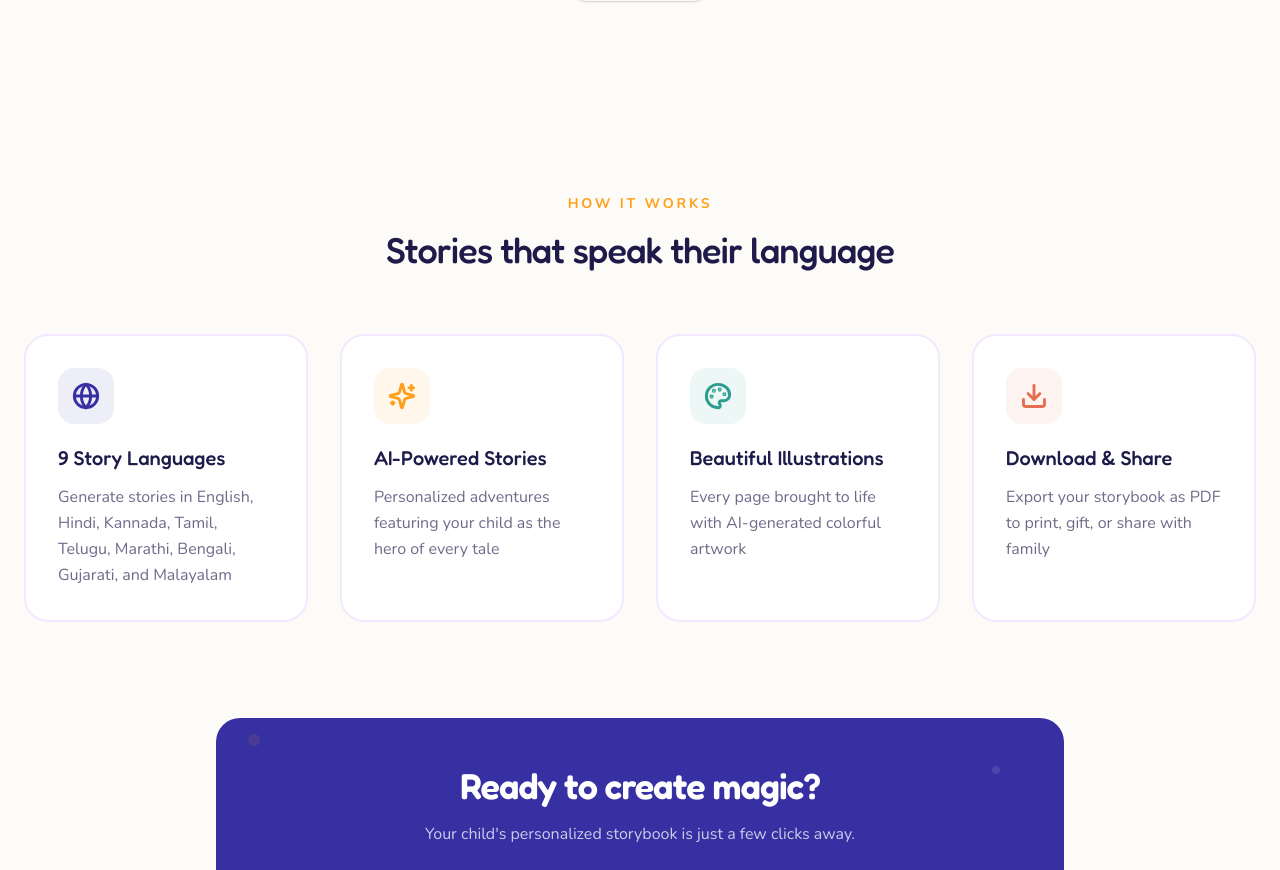
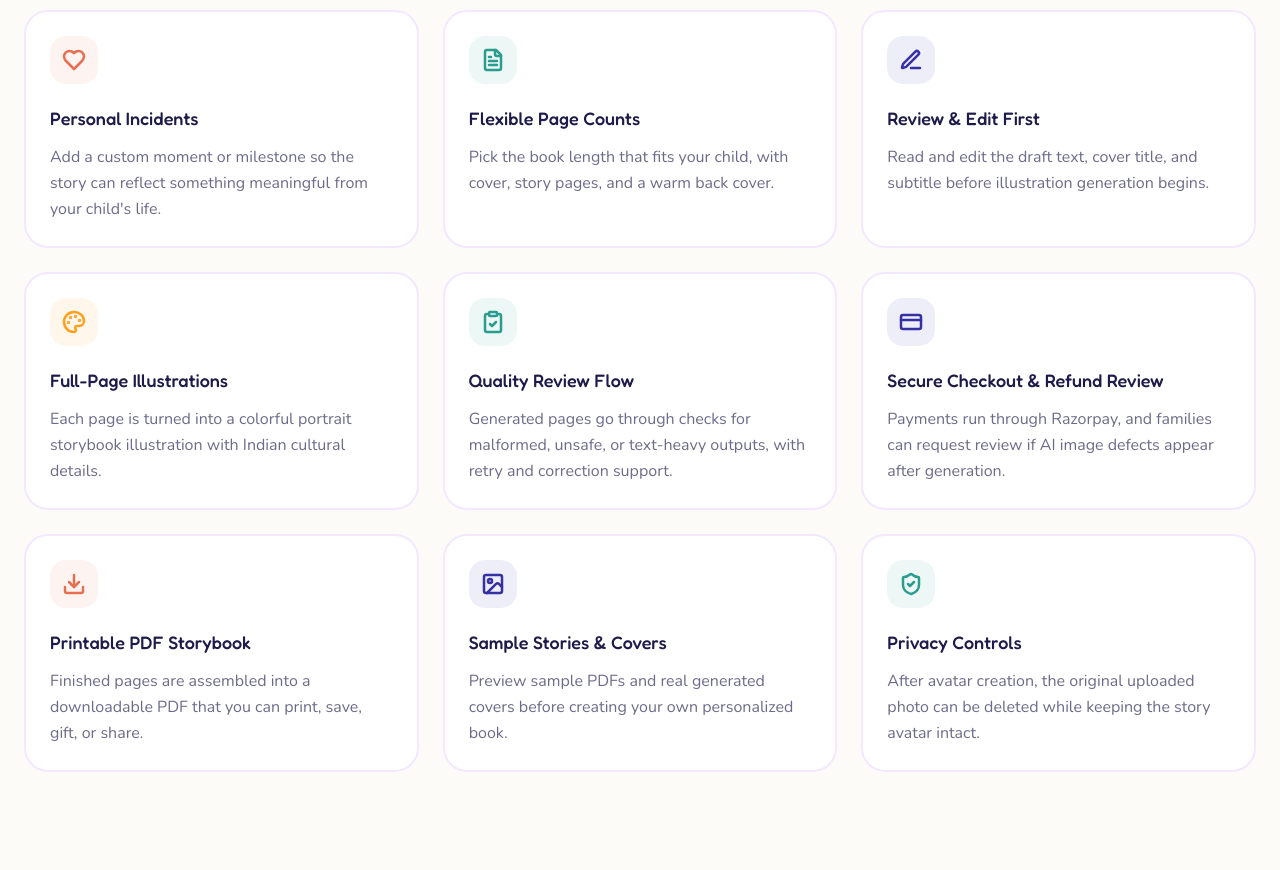
Before and after one commit to achintsetia/tinguTales, a React (Vite) app in the folder webapp/: page / in a window 1280 px wide. Shown: the part 1828-2698 px from the top of the page. Built offline with nearby package versions, Linux system fonts and the light colour scheme; no server answers; the database is empty.

Commit message:
landing page optimized.

```diff
--- a/webapp/src/pages/LandingPage.tsx
+++ b/webapp/src/pages/LandingPage.tsx
@@ -5,35 +5,117 @@ import { addDoc, collection, getDocs, serverTimestamp } from "firebase/firestore
 import AuthModal from "../components/AuthModal";
 import Seo from "../components/Seo";
 import { Button } from "../components/ui/button";
-import { BookOpen, Sparkles, Globe, Palette, Download, Heart } from "lucide-react";
+import {
+  BadgeCheck,
+  BookOpen,
+  ClipboardCheck,
+  CreditCard,
+  Download,
+  Edit3,
+  FileText,
+  Heart,
+  Image,
+  Languages,
+  Palette,
+  ShieldCheck,
+  Sparkles,
+  UserRound,
+  UsersRound,
+} from "lucide-react";
 import { HOMEPAGE_FAQS } from "../content/faqs";
 import { db } from "../firebase";
 import { Analytics } from "../lib/analytics";
 
-const FEATURES = [
+const STORYBOOK_FEATURES = [
   {
-    icon: Globe,
-    title: "9 Story Languages",
-    desc: "Generate stories in English, Hindi, Kannada, Tamil, Telugu, Marathi, Bengali, Gujarati, and Malayalam",
+    icon: UserRound,
+    title: "Child as the Hero",
+    desc: "Create a profile with your child's name, age, and photo so the story is written around them.",
+    color: "#3730A3",
+  },
+  {
+    icon: BadgeCheck,
+    title: "Consistent Hero Look",
+    desc: "A structured character card helps keep the child's face, hair, outfit, and accessories consistent across pages.",
+    color: "#FF9F1C",
+  },
+  {
+    icon: UsersRound,
+    title: "Supporting Character Continuity",
+    desc: "Recurring people, animals, vehicles, objects, and places get visual notes so they stay recognizable through the book.",
+    color: "#2A9D8F",
+  },
+  {
+    icon: Languages,
+    title: "9 Indian Languages",
+    desc: "Create stories in English, Hindi, Kannada, Tamil, Telugu, Marathi, Bengali, Gujarati, and Malayalam, with native-script child name support.",
+    color: "#E76F51",
+  },
+  {
+    icon: BookOpen,
+    title: "Age-Matched Vocabulary",
+    desc: "The story adapts sentence length, rhythm, and vocabulary to the child's age, from toddlers to confident readers.",
     color: "#3730A3",
   },
   {
     icon: Sparkles,
-    title: "AI-Powered Stories",
-    desc: "Personalized adventures featuring your child as the hero of every tale",
+    title: "Themes, Interests & Templates",
+    desc: "Choose interests like space, animals, music, festivals, mythology, bedtime, learning, and special occasions.",
     color: "#FF9F1C",
   },
   {
-    icon: Palette,
-    title: "Beautiful Illustrations",
-    desc: "Every page brought to life with AI-generated colorful artwork",
+    icon: Heart,
+    title: "Personal Incidents",
+    desc: "Add a custom moment or milestone so the story can reflect something meaningful from your child's life.",
+    color: "#E76F51",
+  },
+  {
+    icon: FileText,
+    title: "Flexible Page Counts",
+    desc: "Pick the book length that fits your child, with cover, story pages, and a warm back cover.",
     color: "#2A9D8F",
   },
   {
+    icon: Edit3,
+    title: "Review & Edit First",
+    desc: "Read and edit the draft text, cover title, and subtitle before illustration generation begins.",
+    color: "#3730A3",
+  },
+  {
+    icon: Palette,
+    title: "Full-Page Illustrations",
+    desc: "Each page is turned into a colorful portrait storybook illustration with Indian cultural details.",
+    color: "#FF9F1C",
+  },
+  {
+    icon: ClipboardCheck,
+    title: "Quality Review Flow",
+    desc: "Generated pages go through checks for malformed, unsafe, or text-heavy outputs, with retry and correction support.",
+    color: "#2A9D8F",
+  },
+  {
+    icon: CreditCard,
+    title: "Secure Checkout & Refund Review",
+    desc: "Payments run through Razorpay, and families can request review if AI image defects appear after generation.",
+    color: "#3730A3",
+  },
+  {
     icon: Download,
-    title: "Download & Share",
-    desc: "Export your storybook as PDF to print, gift, or share with family",
+    title: "Printable PDF Storybook",
+    desc: "Finished pages are assembled into a downloadable PDF that you can print, save, gift, or share.",
     color: "#E76F51",
+  },
+  {
+    icon: Image,
+    title: "Sample Stories & Covers",
+    desc: "Preview sample PDFs and real generated covers before creating your own personalized book.",
+    color: "#3730A3",
+  },
+  {
+    icon: ShieldCheck,
+    title: "Privacy Controls",
+    desc: "After avatar creation, the original uploaded photo can be deleted while keeping the story avatar intact.",
+    color: "#2A9D8F",
   },
 ];
 
@@ -317,6 +399,46 @@ export default function LandingPage() {
         )}
       </section>
 
+      {/* Features */}
+      <section className="max-w-7xl mx-auto px-6 py-24">
+        <div className="text-center mb-16">
+          <span className="text-sm uppercase tracking-[0.2em] font-bold text-[#FF9F1C] mb-4 block">
+            Storybook features
+          </span>
+          <h2
+            className="text-2xl sm:text-3xl lg:text-4xl tracking-tight font-medium text-[#1E1B4B]"
+            style={{ fontFamily: "Fredoka" }}
+          >
+            Everything built into a Tingu Tales book
+          </h2>
+          <p className="mt-4 max-w-2xl mx-auto text-[#1E1B4B]/65 leading-relaxed">
+            From character continuity to age-aware writing and printable PDFs, the storybook flow is designed for families who want a polished, personal keepsake.
+          </p>
+        </div>
+        <div className="grid grid-cols-1 md:grid-cols-2 xl:grid-cols-3 gap-6">
+          {STORYBOOK_FEATURES.map((f) => (
+            <div
+              key={f.title}
+              className="bg-white rounded-3xl p-6 border-2 border-[#F3E8FF] card-hover"
+            >
+              <div
+                className="w-12 h-12 rounded-2xl flex items-center justify-center mb-5"
+                style={{ backgroundColor: f.color + "15" }}
+              >
+                <f.icon className="w-6 h-6" style={{ color: f.color }} strokeWidth={2.5} />
+              </div>
+              <h3
+                className="text-lg font-medium text-[#1E1B4B] mb-3"
+                style={{ fontFamily: "Fredoka" }}
+              >
+                {f.title}
+              </h3>
+              <p className="text-[#1E1B4B]/65 leading-relaxed">{f.desc}</p>
+            </div>
+          ))}
+        </div>
+      </section>
+
       {/* FAQ for AEO */}
       <section className="max-w-5xl mx-auto px-6 pb-24" aria-label="Frequently asked questions">
         <div className="text-center mb-12">
@@ -342,43 +464,6 @@ export default function LandingPage() {
           <Button asChild variant="outline" className="rounded-full border-[#1E1B4B]/15 px-6 font-semibold text-[#1E1B4B] hover:bg-[#1E1B4B]/5">
             <Link to="/faq">View all FAQs</Link>
           </Button>
-        </div>
-      </section>
-
-      {/* Features */}
-      <section className="max-w-7xl mx-auto px-6 py-24">
-        <div className="text-center mb-16">
-          <span className="text-sm uppercase tracking-[0.2em] font-bold text-[#FF9F1C] mb-4 block">
-            How it works
-          </span>
-          <h2
-            className="text-2xl sm:text-3xl lg:text-4xl tracking-tight font-medium text-[#1E1B4B]"
-            style={{ fontFamily: "Fredoka" }}
-          >
-            Stories that speak their language
-          </h2>
-        </div>
-        <div className="grid grid-cols-1 md:grid-cols-2 lg:grid-cols-4 gap-8">
-          {FEATURES.map((f, i) => (
-            <div
-              key={i}
-              className="bg-white rounded-3xl p-8 border-2 border-[#F3E8FF] card-hover"
-            >
-              <div
-                className="w-14 h-14 rounded-2xl flex items-center justify-center mb-5"
-                style={{ backgroundColor: f.color + "15" }}
-              >
-                <f.icon className="w-7 h-7" style={{ color: f.color }} strokeWidth={2.5} />
-              </div>
-              <h3
-                className="text-xl font-medium text-[#1E1B4B] mb-3"
-                style={{ fontFamily: "Fredoka" }}
-              >
-                {f.title}
-              </h3>
-              <p className="text-[#1E1B4B]/65 leading-relaxed">{f.desc}</p>
-            </div>
-          ))}
         </div>
       </section>
 
```
Also changed, not shown: webapp/src/pages/SampleStories.tsx (+76 -21 lines).
